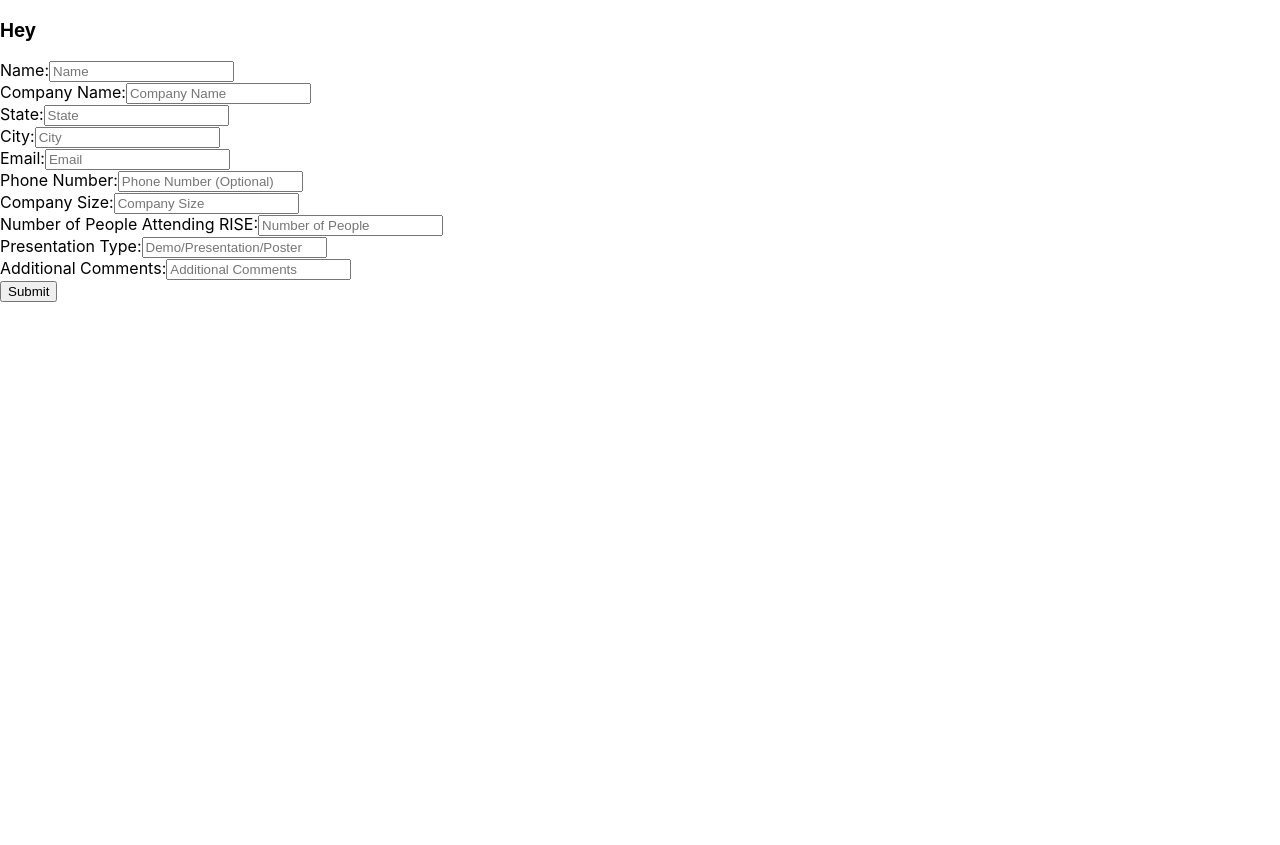
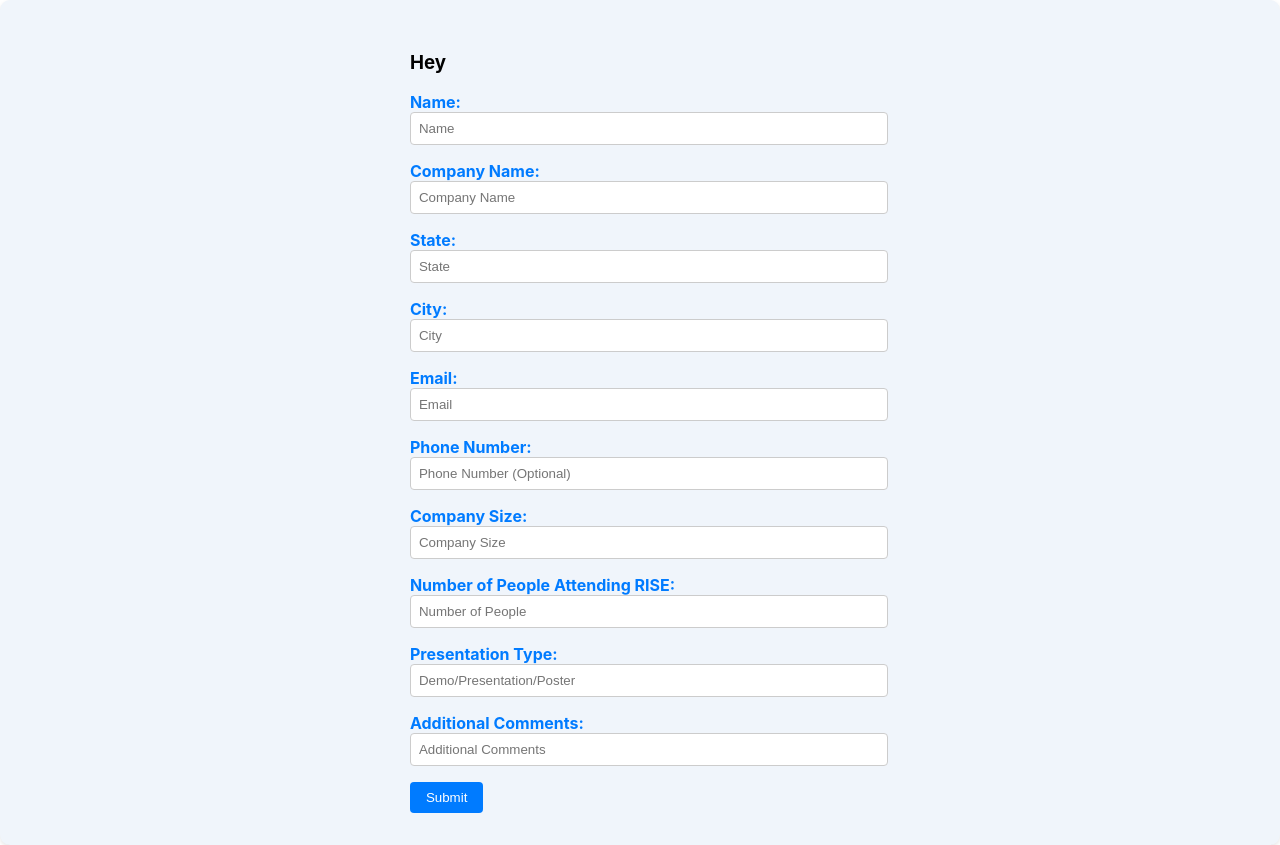
Before and after one commit to purdue-arc/FormDataApp, a React (Create React App) app: page / in a window 1280 px wide. Before the commit the page ends 800 px from the top, so only its background shows below. Built offline with nearby package versions, Linux system fonts and the light colour scheme.

Commit message:
UI and Info Updates

```diff
--- a/src/ResultsAdd.js
+++ b/src/ResultsAdd.js
@@ -1,5 +1,6 @@
 import React from "react";
 import result from './results'
+import './style.css'
 
 class ResultsAdd extends React.Component{
 
--- /dev/null
+++ b/src/style.css
@@ -0,0 +1,50 @@
+/* Add this CSS to your component's CSS file or a global stylesheet */
+
+/* Container for the form */
+.ui.placeholder.segment {
+    background-color: #f0f5fb; /* Light blue background color */
+    padding: 2rem;
+    border-radius: 10px;
+    box-shadow: 0 2px 4px rgba(0, 0, 0, 0.1);
+}
+
+/* Form container */
+.ui.one.column.very.relaxed.stackable.grid {
+    display: flex;
+    justify-content: center;
+    align-items: center;
+}
+
+/* Form fields and labels */
+.field {
+    margin-bottom: 1rem;
+}
+
+/* Label styles */
+label {
+    font-size: 16px;
+    font-weight: bold;
+    color: #007BFF; /* Blue text color */
+}
+
+/* Input styles */
+input {
+    width: 100%;
+    padding: 0.5rem;
+    border: 1px solid #ccc;
+    border-radius: 4px;
+}
+
+/* Button styles */
+.ui.blue.submit.button {
+    background-color: #007BFF; /* Blue button background color */
+    color: #fff; /* White text color */
+    border: none;
+    padding: 0.5rem 1rem;
+    border-radius: 4px;
+    cursor: pointer;
+}
+
+.ui.blue.submit.button:hover {
+    background-color: #0056b3; /* Darker blue on hover */
+}
```
Also changed, not shown: assets/logo.svg (renamed from src/logo.svg), 1 other file (tests, documents, lock files or other folders).
